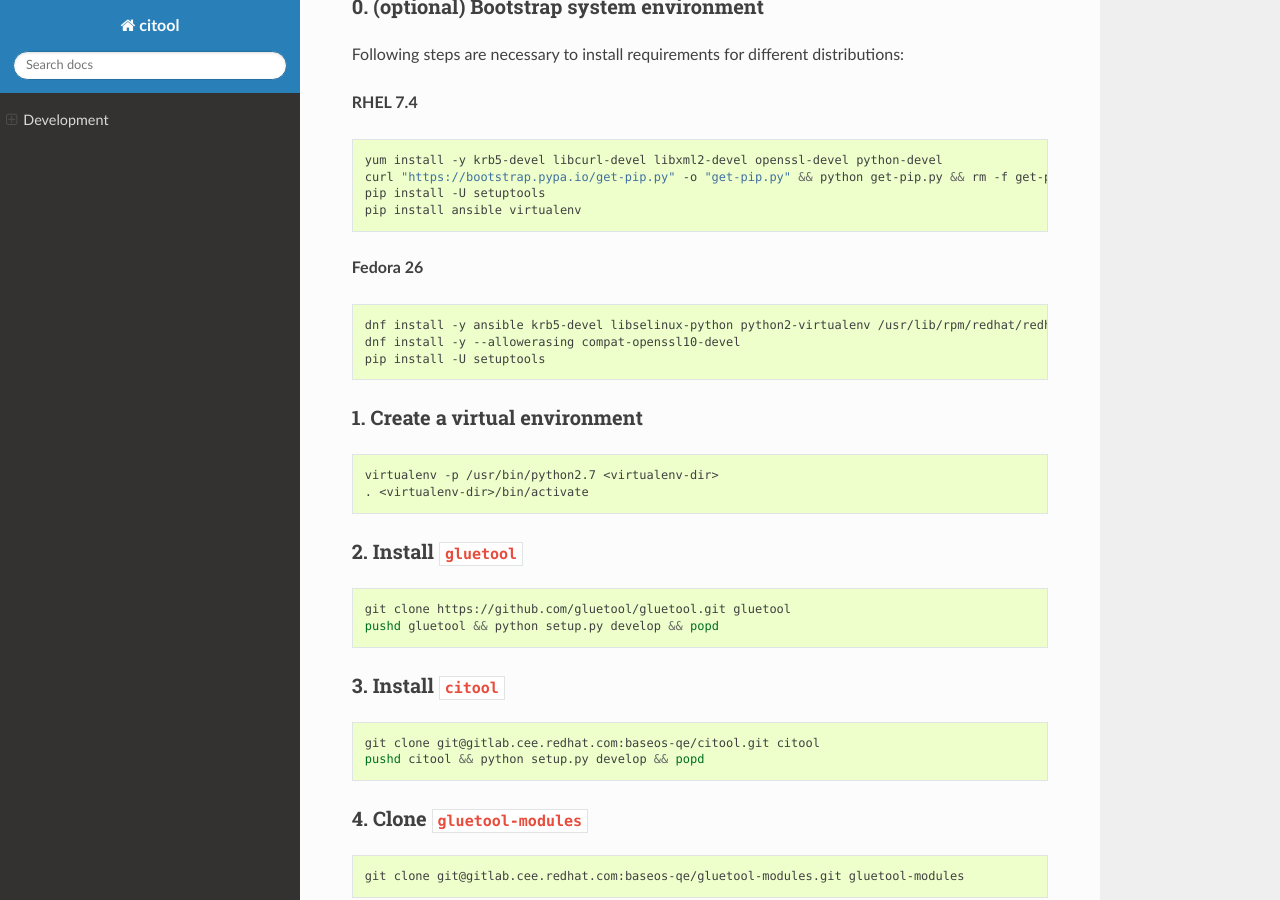
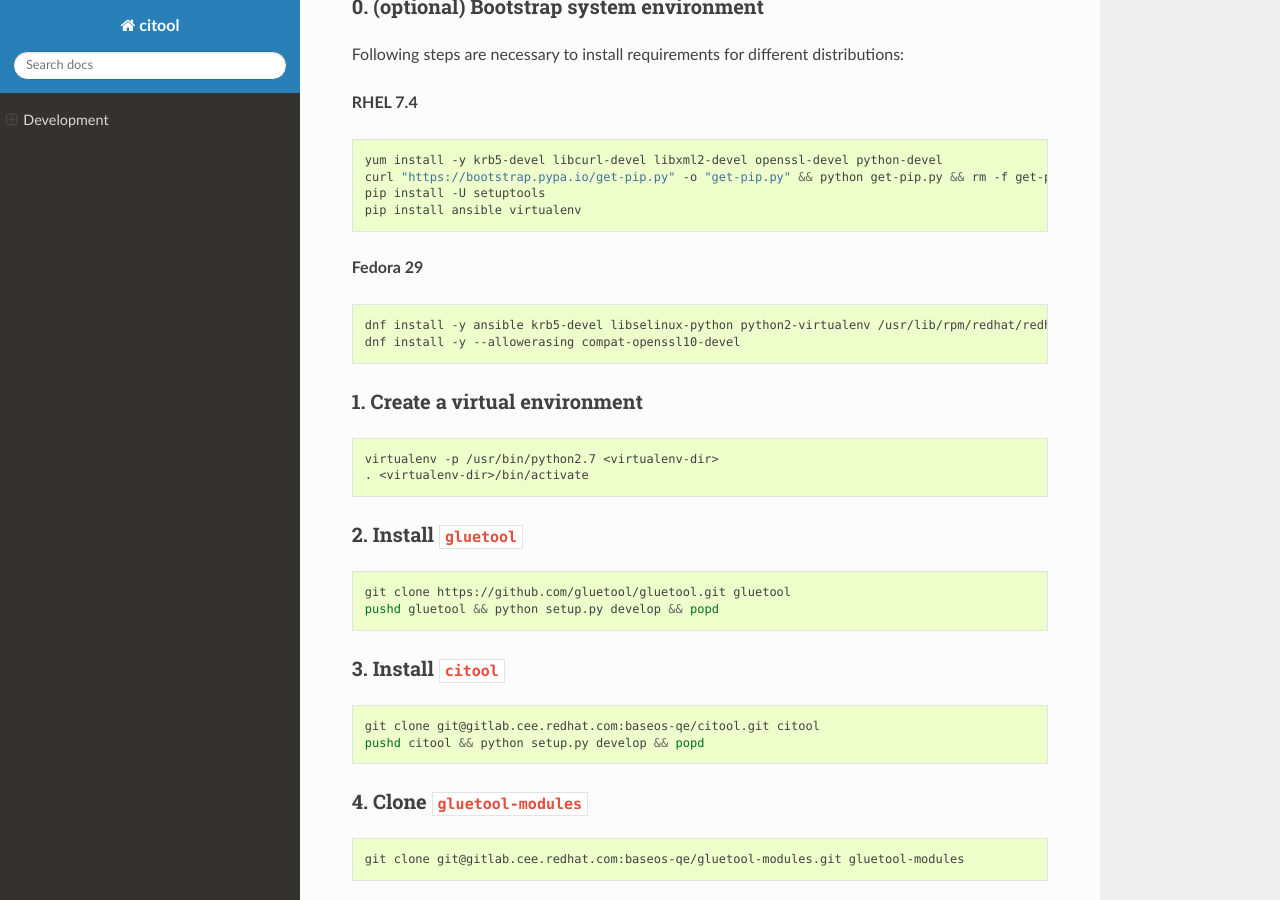
Before and after one commit to guy9050/gluetool, a Sphinx documentation site: the page built from docs/source/DEVELOPMENT.rst, in a window 1280 px wide and 900 px high, scrolled down 1001 px. Built offline with Sphinx 7.4.7 and the Read the Docs theme 2.0.0, drawn with Linux system fonts in a browser that asks for light colours.

Commit message:
Add virtualenv binary to installation instructions
At some point, the virtualenv binary has been moved to
python3-virtualenv, although it still works with python-2.7 (with the
-p argument as doc suggests later).

This will ensure it gets installed on newer Fedoras

```diff
--- a/docs/source/DEVELOPMENT.rst
+++ b/docs/source/DEVELOPMENT.rst
@@ -53,13 +53,12 @@
     pip install -U setuptools
     pip install ansible virtualenv
 
-**Fedora 26**
+**Fedora 29**
 
 .. code-block:: bash
 
-    dnf install -y ansible krb5-devel libselinux-python python2-virtualenv /usr/lib/rpm/redhat/redhat-hardened-cc1
+    dnf install -y ansible krb5-devel libselinux-python python2-virtualenv /usr/lib/rpm/redhat/redhat-hardened-cc1 /usr/bin/virtualenv python2-setuptools libtool
     dnf install -y --allowerasing compat-openssl10-devel
-    pip install -U setuptools
 
 1. Create a virtual environment
 ~~~~~~~~~~~~~~~~~~~~~~~~~~~~~~~
```
